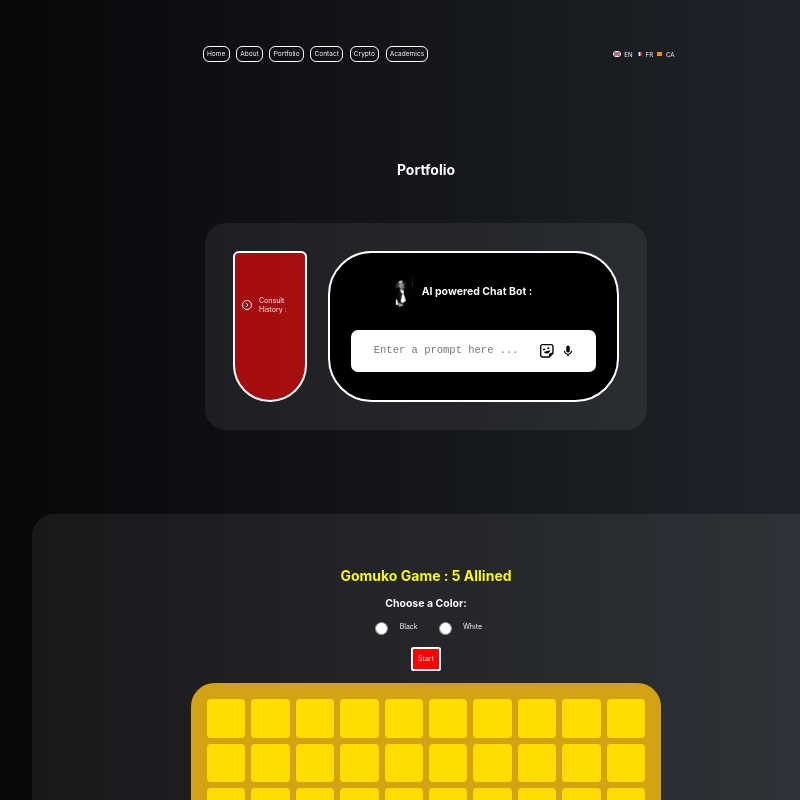
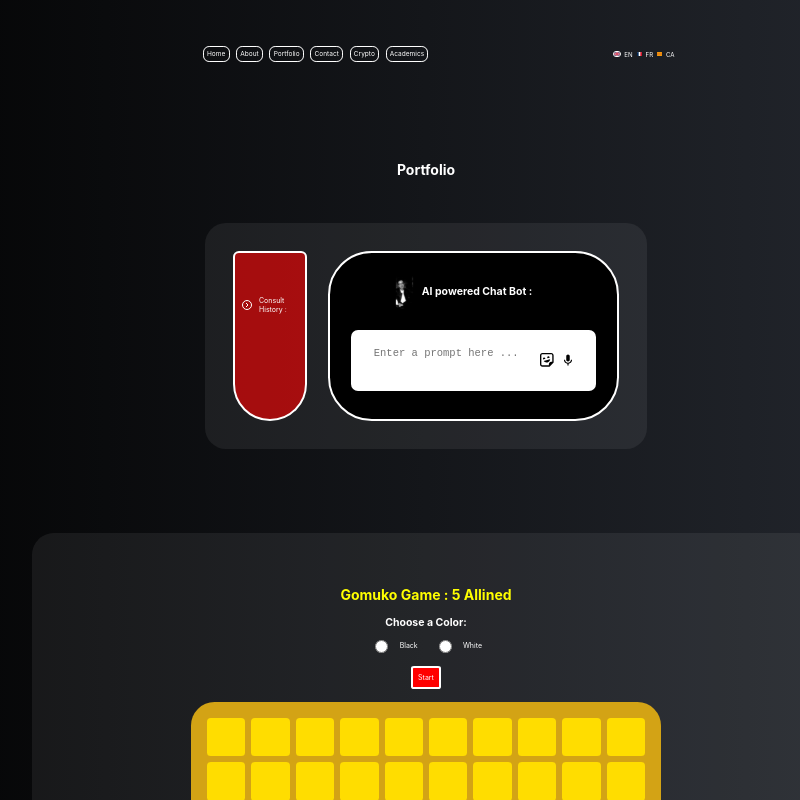
Before and after one commit to MarouaneSoukhrati/mar_react_app, a React (Create React App) app: page /portfolio in a window 1280 px wide. Shown: the top 800 px of the page, without its empty margins (214-1014 px from the left). Built offline with nearby package versions, Linux system fonts and the light colour scheme.

Commit message:
Update Portfolio.css

```diff
--- a/src/ComponentStyle/SubcomponentStyle/Portfolio.css
+++ b/src/ComponentStyle/SubcomponentStyle/Portfolio.css
@@ -87,7 +87,7 @@
   margin-bottom: 1.5em;
 }
 
-.aiInput {
+.aiInputX {
   margin-top: 1.2em;
   margin-bottom: 0em;
 }
```
